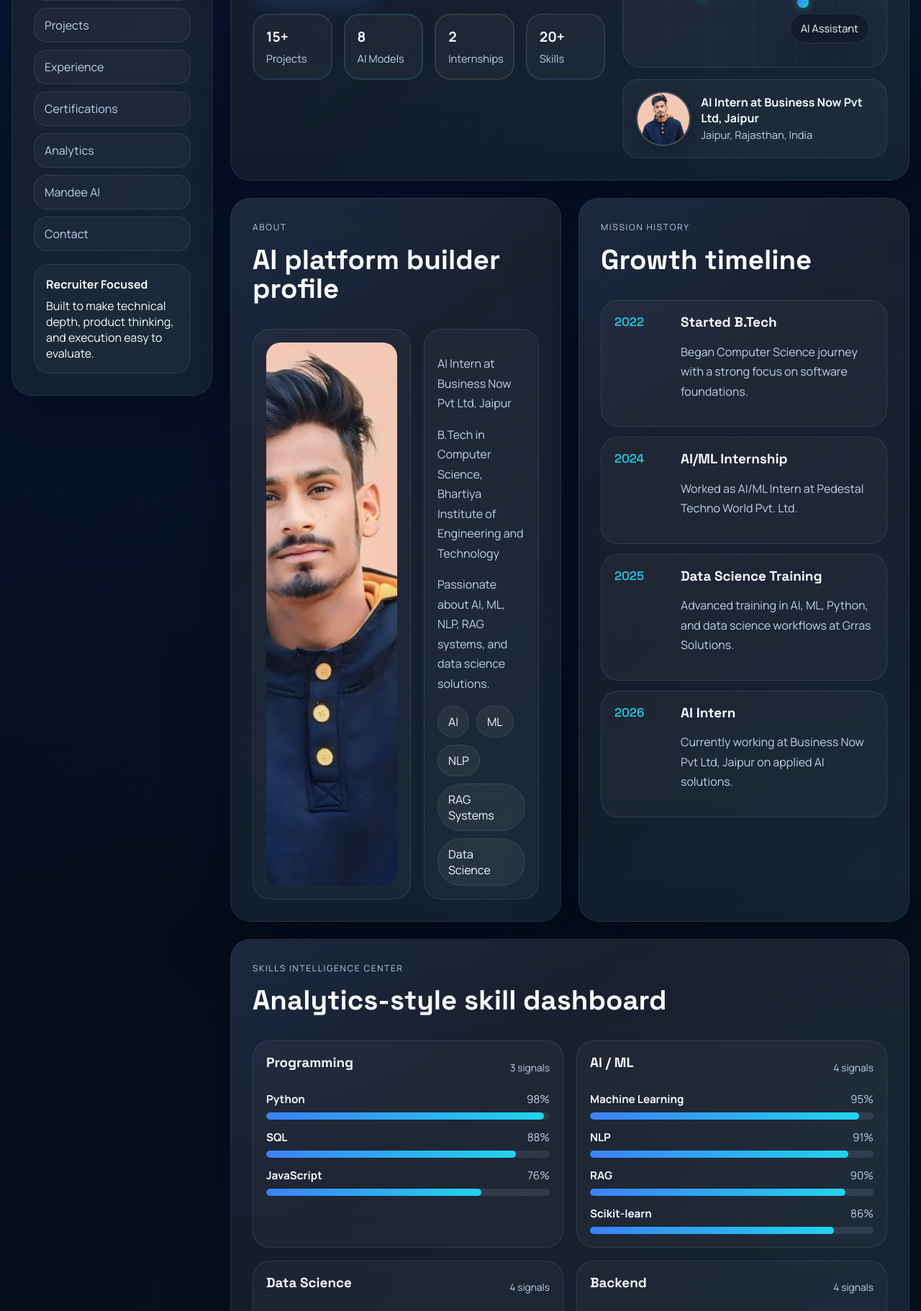
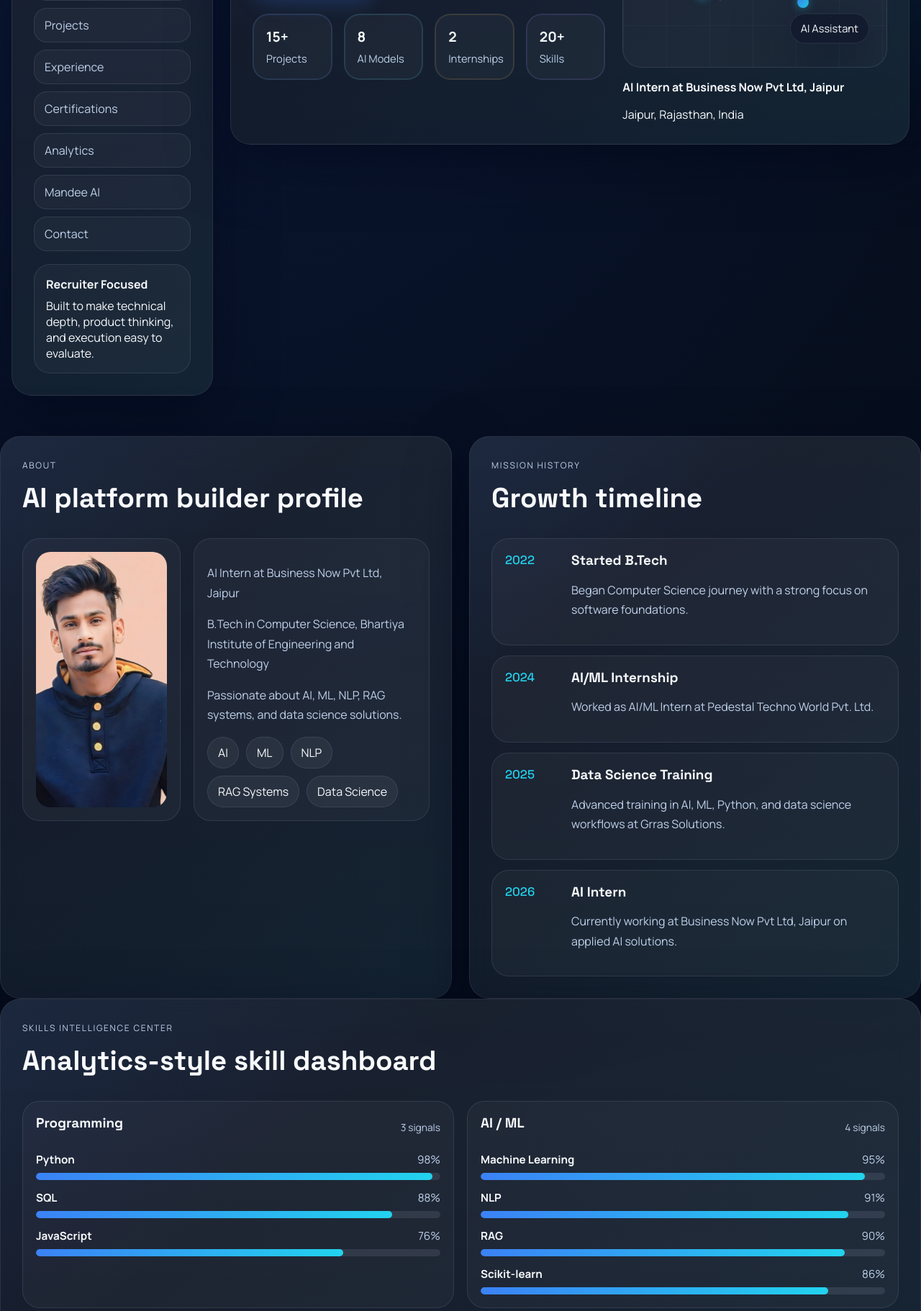
Before and after one commit to manish0832/my_portfolio, a Flask app: page / in a window 1280 px wide. Shown: the part 481-2303 px from the top of the page at 72% size. Run offline with Flask 3, Linux system fonts and the light colour scheme.

Commit message:
Refactor profile badge in index.html
Removed profile badge image and updated role and location display.

```diff
--- a/templates/index.html
+++ b/templates/index.html
@@ -57,9 +57,7 @@
           <div class="floating-card floating-card-mid">Live Analytics</div>
           <div class="floating-card floating-card-bottom">AI Assistant</div>
         </div>
-        <div class="hero-profile-badge">
-          <img src="{{ url_for('static', filename='images/profile.jpg') }}" alt="{{ profile.name }}">
-          <div>
+
             <strong>{{ profile.current_role }}</strong>
             <span>{{ profile.location }}</span>
           </div>
```
